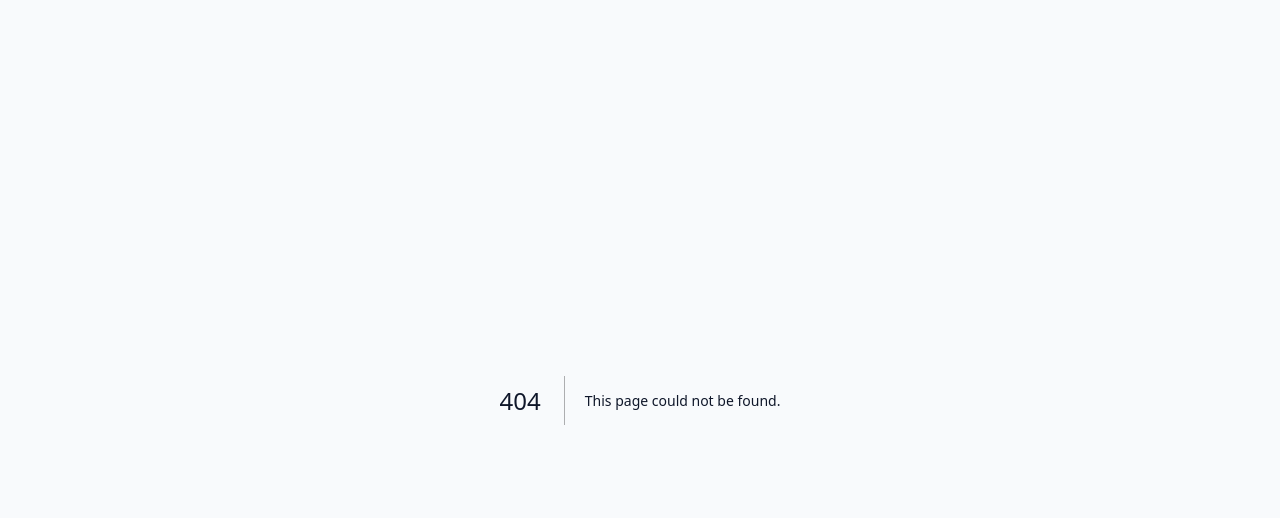
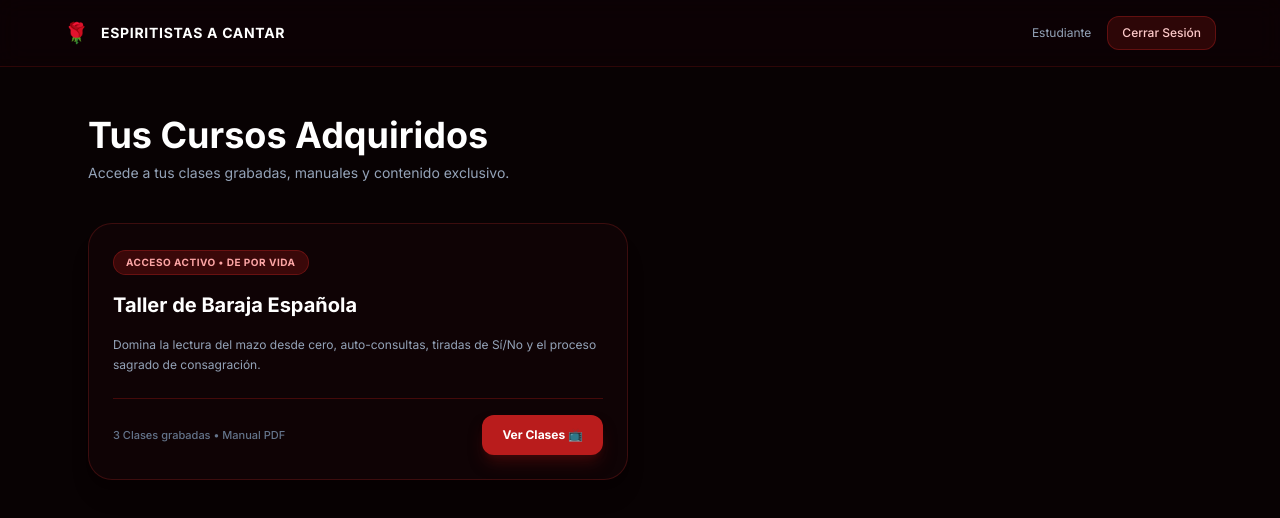
Before and after one commit to madiazcendejas-star/espiritistas-a-cantar, a Next.js app: page /mis-cursos in a window 1280 px wide. Before the commit this address had no page. Shown: the top 518 px of the page. Built offline with nearby package versions, Linux system fonts and the light colour scheme; no server answers.

Commit message:
Create page.js

```diff
--- /dev/null
+++ b/app/mis-cursos/page.js
@@ -0,0 +1,95 @@
+'use client'
+
+import { useState, useEffect } from 'react'
+import { supabase } from '../../lib/supabase'
+
+export default function MisCursosPage() {
+  const [user, setUser] = useState(null)
+  const [loading, setLoading] = useState(true)
+
+  useEffect(() => {
+    // Verificar si el usuario está autenticado en Supabase
+    async function checkUser() {
+      const { data: { session } } = await supabase.auth.getSession()
+      if (session) {
+        setUser(session.user)
+      }
+      setLoading(false)
+    }
+    checkUser()
+  }, [])
+
+  const handleLogout = async () => {
+    await supabase.auth.signOut()
+    window.location.href = '/cursos/baraja-espanola'
+  }
+
+  if (loading) {
+    return (
+      <div className="min-h-screen bg-[#080203] text-slate-300 flex items-center justify-center font-sans">
+        <p className="text-sm tracking-widest uppercase animate-pulse">Cargando tus clases...</p>
+      </div>
+    )
+  }
+
+  return (
+    <div className="min-h-screen bg-[#080203] text-slate-100 font-sans">
+
+      {/* HEADER DEL PANEL */}
+      <header className="border-b border-red-950/60 bg-[#0f0305]/60 backdrop-blur-md sticky top-0 z-40 px-6 py-4">
+        <div className="max-w-6xl mx-auto flex items-center justify-between">
+          <div className="flex items-center gap-3">
+            <span className="text-xl">🌹</span>
+            <span className="font-black tracking-wider text-white uppercase text-sm">Espiritistas a Cantar</span>
+          </div>
+          <div className="flex items-center gap-4">
+            <span className="text-xs text-slate-400 hidden sm:inline">{user?.email || 'Estudiante'}</span>
+            <button
+              onClick={handleLogout}
+              className="text-xs bg-red-950/60 hover:bg-red-900/80 text-red-200 border border-red-800/50 px-3.5 py-2 rounded-xl transition font-medium cursor-pointer"
+            >
+              Cerrar Sesión
+            </button>
+          </div>
+        </div>
+      </header>
+
+      {/* CONTENIDO PRINCIPAL */}
+      <main className="max-w-6xl mx-auto px-6 py-12 space-y-10">
+
+        <div className="space-y-2">
+          <h1 className="text-2xl sm:text-4xl font-black text-white">Tus Cursos Adquiridos</h1>
+          <p className="text-xs sm:text-sm text-slate-400">Accede a tus clases grabadas, manuales y contenido exclusivo.</p>
+        </div>
+
+        {/* LISTA DE CURSOS */}
+        <div className="grid grid-cols-1 md:grid-cols-2 gap-6">
+
+          <div className="bg-[#0f0305] border border-red-900/40 rounded-3xl p-6 space-y-6 shadow-xl flex flex-col justify-between">
+            <div className="space-y-4">
+              <div className="inline-block px-3 py-1 rounded-full bg-red-950/80 border border-red-800/50 text-red-300 text-[10px] font-bold uppercase tracking-wider">
+                Acceso Activo • De por vida
+              </div>
+              <h3 className="text-xl font-bold text-white">Taller de Baraja Española</h3>
+              <p className="text-xs text-slate-400 leading-relaxed">
+                Domina la lectura del mazo desde cero, auto-consultas, tiradas de Sí/No y el proceso sagrado de consagración.
+              </p>
+            </div>
+
+            <div className="pt-4 border-t border-red-950 flex items-center justify-between">
+              <span className="text-[11px] text-slate-500 font-medium">3 Clases grabadas • Manual PDF</span>
+              <a
+                href="/mis-cursos/baraja-espanola"
+                className="bg-red-700 hover:bg-red-800 text-white font-bold text-xs px-5 py-3 rounded-xl shadow-lg shadow-red-950/80 transition"
+              >
+                Ver Clases 📺
+              </a>
+            </div>
+          </div>
+
+        </div>
+
+      </main>
+    </div>
+  )
+}
```
